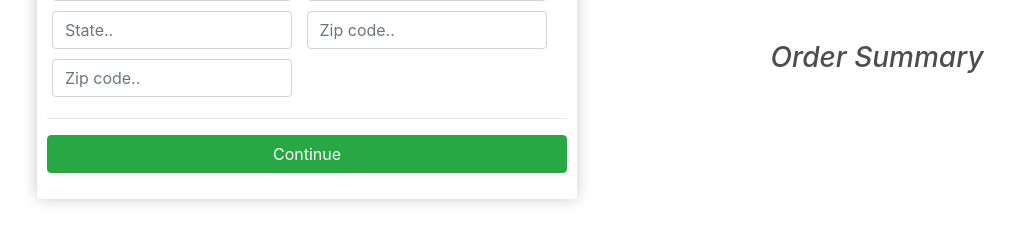
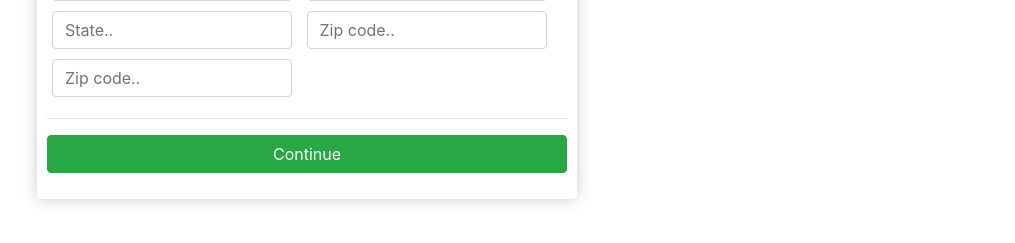
Before and after one commit to nicolefernandes18/tshirt, a Django app: template tshirt/tshirtapp/templates/tshirtapp/checkout.html in a window 1280 px wide. Shown: the part 224-467 px from the top of the page, without its empty margins (48-1063 px from the left). Run offline with Django 3.2, Linux system fonts and the light colour scheme; the template is opened without the code that fills it, so the values that code supplies are empty; some libraries are stand-ins or nearby versions.

Commit message:
Updated checkout.html

```diff
--- a/tshirt/tshirtapp/templates/tshirtapp/checkout.html
+++ b/tshirt/tshirtapp/templates/tshirtapp/checkout.html
@@ -63,7 +63,6 @@
         <div class="box-element">
             <a  class="btn btn-outline-dark" href="{% url 'cart' %}">&#x2190; Back to Cart</a>
             <hr>
-            <h3>Order Summary</h3>
             <hr>
             {% for item in items %}
             <div class="cart-row">
```
